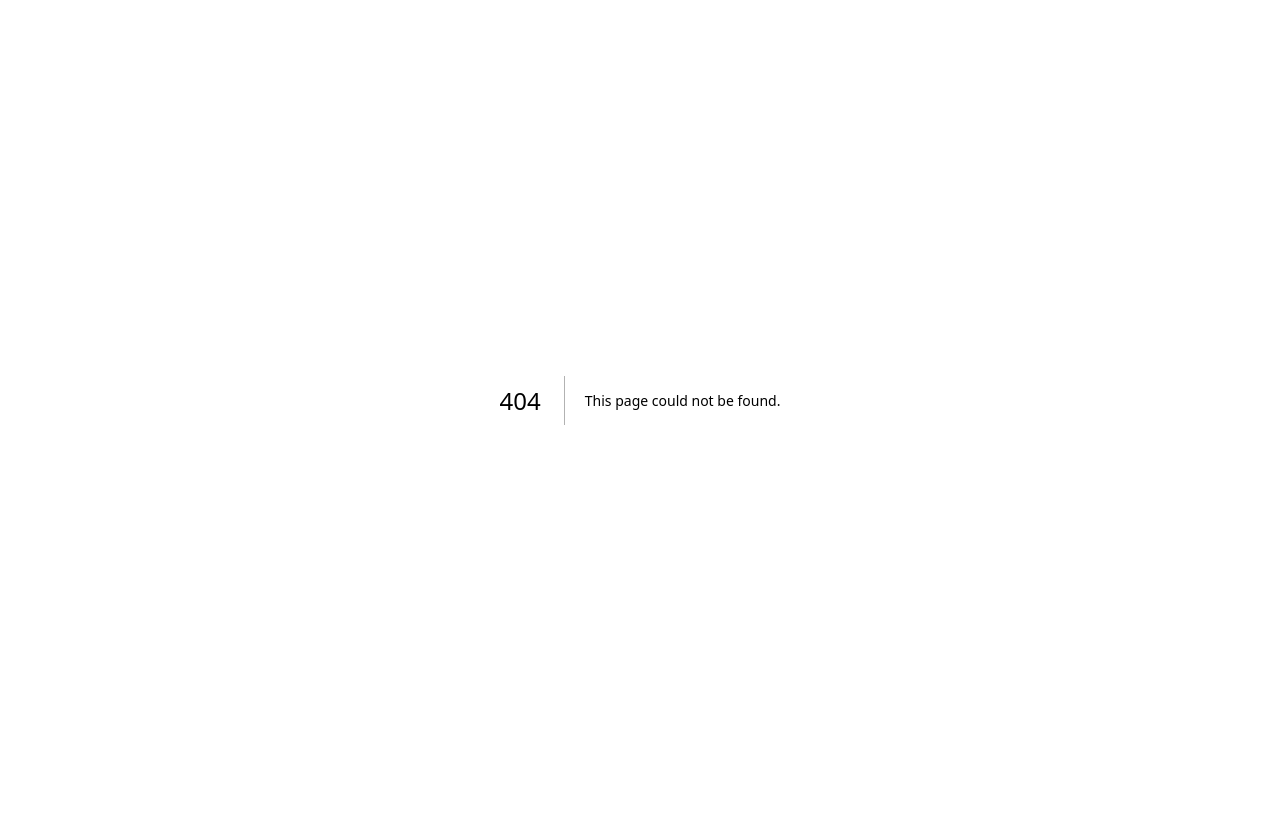
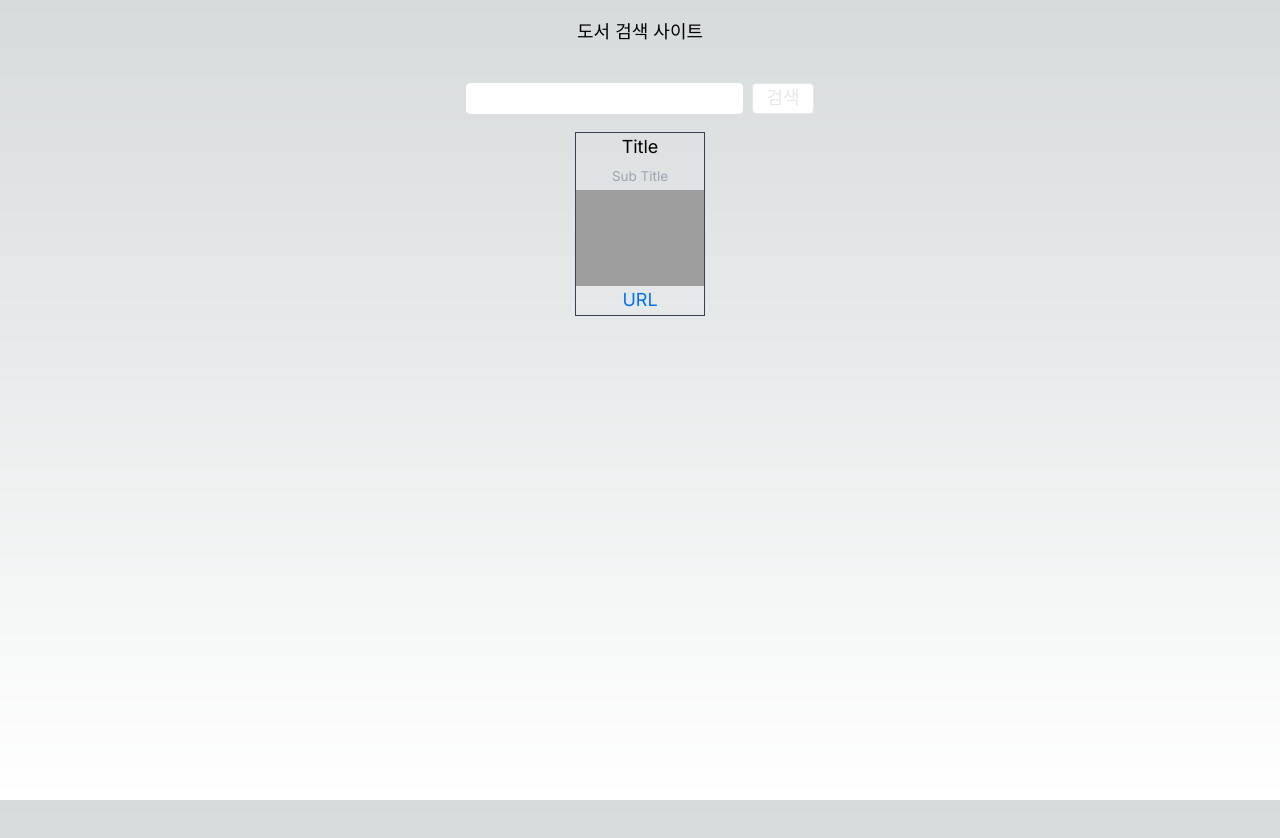
Before and after one commit to hangry-bird/Trevari_Homework, a Next.js app: page /list in a window 1280 px wide. Before the commit this address had no page. Shown: the top 838 px of the page. Before the commit the page ends 800 px from the top, so only its background shows below. Built offline with nearby package versions, Linux system fonts and the light colour scheme; grey boxes are pictures that could not be loaded.

Commit message:
Feat/book list page markup#3 (#4)
* style: apply global.css #3

* feat: book list page markup#3

```diff
--- a/app/layout.tsx
+++ b/app/layout.tsx
@@ -2,6 +2,7 @@ import './globals.css'
 import type { Metadata } from 'next'
 import { Inter } from 'next/font/google'
 import ReactQueryProvider from "@/queries/ReactQueryProvider";
+import '@/styles/global.css';
 
 const inter = Inter({ subsets: ['latin'] })
 
@@ -18,6 +19,9 @@ export default function RootLayout({
   return (
     <html lang="en">
       <body className={inter.className}>
+        <header className="flex justify-center py-4">
+          <h1>도서 검색 사이트</h1>
+        </header>
         <ReactQueryProvider>
           {children}
         </ReactQueryProvider>
--- /dev/null
+++ b/app/list/page.tsx
@@ -0,0 +1,77 @@
+"use client"
+
+import React, { useState } from "react";
+import Image from "next/image";
+import Link from "next/link";
+
+export default function ListPage() {
+    const [word, setWord] = useState<string>("");
+
+    const handleChangeWord = (e: React.ChangeEvent<HTMLInputElement>) => setWord(e.target.value);
+
+    const handleSearch = () => {
+        console.log("word: ", word)
+    }
+
+    const handleViewDetail = (isbn13?: string) => {
+        console.log(isbn13)
+    }
+
+    const handleKeyDown = (e: React.KeyboardEvent<HTMLInputElement>) => {
+        if (e.key === 'Enter') {
+            handleSearch();
+        }
+    };
+
+    const isButtonActive = () => word.length > 1 ? true : false;
+
+    return (
+        <main className="w-full h-full">
+            <div className="flex gap-2 justify-center w-full p-4">
+                <input
+                    type="text"
+                    className="px-2 rounded"
+                    value={word}
+                    onKeyDown={handleKeyDown}
+                    onChange={handleChangeWord}
+                />
+                <button
+                    type="button"
+                    className={"border rounded bg-white border-black[0.03] px-3 ".concat(isButtonActive() ? "text-black" : "text-gray-200")}
+                    onClick={handleSearch}
+                    disabled={!isButtonActive()}
+                >
+                    검색
+                </button>
+            </div>
+
+            <section className="flex flex-wrap justify-center content-start gap-2 w-full h-full">
+                <article>
+                    <div className="flex flex-col items-center border border-gray-700">
+                        <button
+                            type="button"
+                            onClick={() => handleViewDetail("123-123")}
+                        >
+                            <h3>{"Title"}</h3>
+                            <span className="text-gray-400 text-xs">Sub Title</span>
+                            <Image
+                                src={"https://itbook.store/img/books/9780321704214.png"}
+                                width={"128"}
+                                height={"128"}
+                                alt=""
+                                unoptimized={true}
+                            />
+                        </button>
+                        <Link
+                            target="_blank"
+                            href="https://itbook.store/books/9780321704214"
+                        >
+                            URL
+                        </Link>
+                    </div>
+                </article>
+
+            </section>
+        </main>
+    )
+}
--- a/app/page.tsx
+++ b/app/page.tsx
@@ -1,113 +1,5 @@
-import Image from 'next/image'
+import { redirect } from 'next/navigation'
 
 export default function Home() {
-  return (
-    <main className="flex min-h-screen flex-col items-center justify-between p-24">
-      <div className="z-10 max-w-5xl w-full items-center justify-between font-mono text-sm lg:flex">
-        <p className="fixed left-0 top-0 flex w-full justify-center border-b border-gray-300 bg-gradient-to-b from-zinc-200 pb-6 pt-8 backdrop-blur-2xl dark:border-neutral-800 dark:bg-zinc-800/30 dark:from-inherit lg:static lg:w-auto  lg:rounded-xl lg:border lg:bg-gray-200 lg:p-4 lg:dark:bg-zinc-800/30">
-          Get started by editing&nbsp;
-          <code className="font-mono font-bold">app/page.tsx</code>
-        </p>
-        <div className="fixed bottom-0 left-0 flex h-48 w-full items-end justify-center bg-gradient-to-t from-white via-white dark:from-black dark:via-black lg:static lg:h-auto lg:w-auto lg:bg-none">
-          <a
-            className="pointer-events-none flex place-items-center gap-2 p-8 lg:pointer-events-auto lg:p-0"
-            href="https://vercel.com?utm_source=create-next-app&utm_medium=appdir-template&utm_campaign=create-next-app"
-            target="_blank"
-            rel="noopener noreferrer"
-          >
-            By{' '}
-            <Image
-              src="/vercel.svg"
-              alt="Vercel Logo"
-              className="dark:invert"
-              width={100}
-              height={24}
-              priority
-            />
-          </a>
-        </div>
-      </div>
-
-      <div className="relative flex place-items-center before:absolute before:h-[300px] before:w-[480px] before:-translate-x-1/2 before:rounded-full before:bg-gradient-radial before:from-white before:to-transparent before:blur-2xl before:content-[''] after:absolute after:-z-20 after:h-[180px] after:w-[240px] after:translate-x-1/3 after:bg-gradient-conic after:from-sky-200 after:via-blue-200 after:blur-2xl after:content-[''] before:dark:bg-gradient-to-br before:dark:from-transparent before:dark:to-blue-700 before:dark:opacity-10 after:dark:from-sky-900 after:dark:via-[#0141ff] after:dark:opacity-40 before:lg:h-[360px] z-[-1]">
-        <Image
-          className="relative dark:drop-shadow-[0_0_0.3rem_#ffffff70] dark:invert"
-          src="/next.svg"
-          alt="Next.js Logo"
-          width={180}
-          height={37}
-          priority
-        />
-      </div>
-
-      <div className="mb-32 grid text-center lg:max-w-5xl lg:w-full lg:mb-0 lg:grid-cols-4 lg:text-left">
-        <a
-          href="https://nextjs.org/docs?utm_source=create-next-app&utm_medium=appdir-template&utm_campaign=create-next-app"
-          className="group rounded-lg border border-transparent px-5 py-4 transition-colors hover:border-gray-300 hover:bg-gray-100 hover:dark:border-neutral-700 hover:dark:bg-neutral-800/30"
-          target="_blank"
-          rel="noopener noreferrer"
-        >
-          <h2 className={`mb-3 text-2xl font-semibold`}>
-            Docs{' '}
-            <span className="inline-block transition-transform group-hover:translate-x-1 motion-reduce:transform-none">
-              -&gt;
-            </span>
-          </h2>
-          <p className={`m-0 max-w-[30ch] text-sm opacity-50`}>
-            Find in-depth information about Next.js features and API.
-          </p>
-        </a>
-
-        <a
-          href="https://nextjs.org/learn?utm_source=create-next-app&utm_medium=appdir-template-tw&utm_campaign=create-next-app"
-          className="group rounded-lg border border-transparent px-5 py-4 transition-colors hover:border-gray-300 hover:bg-gray-100 hover:dark:border-neutral-700 hover:dark:bg-neutral-800/30"
-          target="_blank"
-          rel="noopener noreferrer"
-        >
-          <h2 className={`mb-3 text-2xl font-semibold`}>
-            Learn{' '}
-            <span className="inline-block transition-transform group-hover:translate-x-1 motion-reduce:transform-none">
-              -&gt;
-            </span>
-          </h2>
-          <p className={`m-0 max-w-[30ch] text-sm opacity-50`}>
-            Learn about Next.js in an interactive course with&nbsp;quizzes!
-          </p>
-        </a>
-
-        <a
-          href="https://vercel.com/templates?framework=next.js&utm_source=create-next-app&utm_medium=appdir-template&utm_campaign=create-next-app"
-          className="group rounded-lg border border-transparent px-5 py-4 transition-colors hover:border-gray-300 hover:bg-gray-100 hover:dark:border-neutral-700 hover:dark:bg-neutral-800/30"
-          target="_blank"
-          rel="noopener noreferrer"
-        >
-          <h2 className={`mb-3 text-2xl font-semibold`}>
-            Templates{' '}
-            <span className="inline-block transition-transform group-hover:translate-x-1 motion-reduce:transform-none">
-              -&gt;
-            </span>
-          </h2>
-          <p className={`m-0 max-w-[30ch] text-sm opacity-50`}>
-            Explore the Next.js 13 playground.
-          </p>
-        </a>
-
-        <a
-          href="https://vercel.com/new?utm_source=create-next-app&utm_medium=appdir-template&utm_campaign=create-next-app"
-          className="group rounded-lg border border-transparent px-5 py-4 transition-colors hover:border-gray-300 hover:bg-gray-100 hover:dark:border-neutral-700 hover:dark:bg-neutral-800/30"
-          target="_blank"
-          rel="noopener noreferrer"
-        >
-          <h2 className={`mb-3 text-2xl font-semibold`}>
-            Deploy{' '}
-            <span className="inline-block transition-transform group-hover:translate-x-1 motion-reduce:transform-none">
-              -&gt;
-            </span>
-          </h2>
-          <p className={`m-0 max-w-[30ch] text-sm opacity-50`}>
-            Instantly deploy your Next.js site to a shareable URL with Vercel.
-          </p>
-        </a>
-      </div>
-    </main>
-  )
+  redirect('/list')
 }
--- /dev/null
+++ b/styles/global.css
@@ -0,0 +1,28 @@
+html,
+body {
+  padding: 0;
+  margin: 0;
+  font-family: -apple-system, BlinkMacSystemFont, Segoe UI, Roboto, Oxygen, Ubuntu,
+    Cantarell, Fira Sans, Droid Sans, Helvetica Neue, sans-serif;
+  line-height: 1.6;
+  font-size: 18px;
+  height: 100%;
+}
+
+* {
+  box-sizing: border-box;
+}
+
+a {
+  color: #0070f3;
+  text-decoration: none;
+}
+
+a:hover {
+  text-decoration: underline;
+}
+
+img {
+  max-width: 100%;
+  display: block;
+}
```
